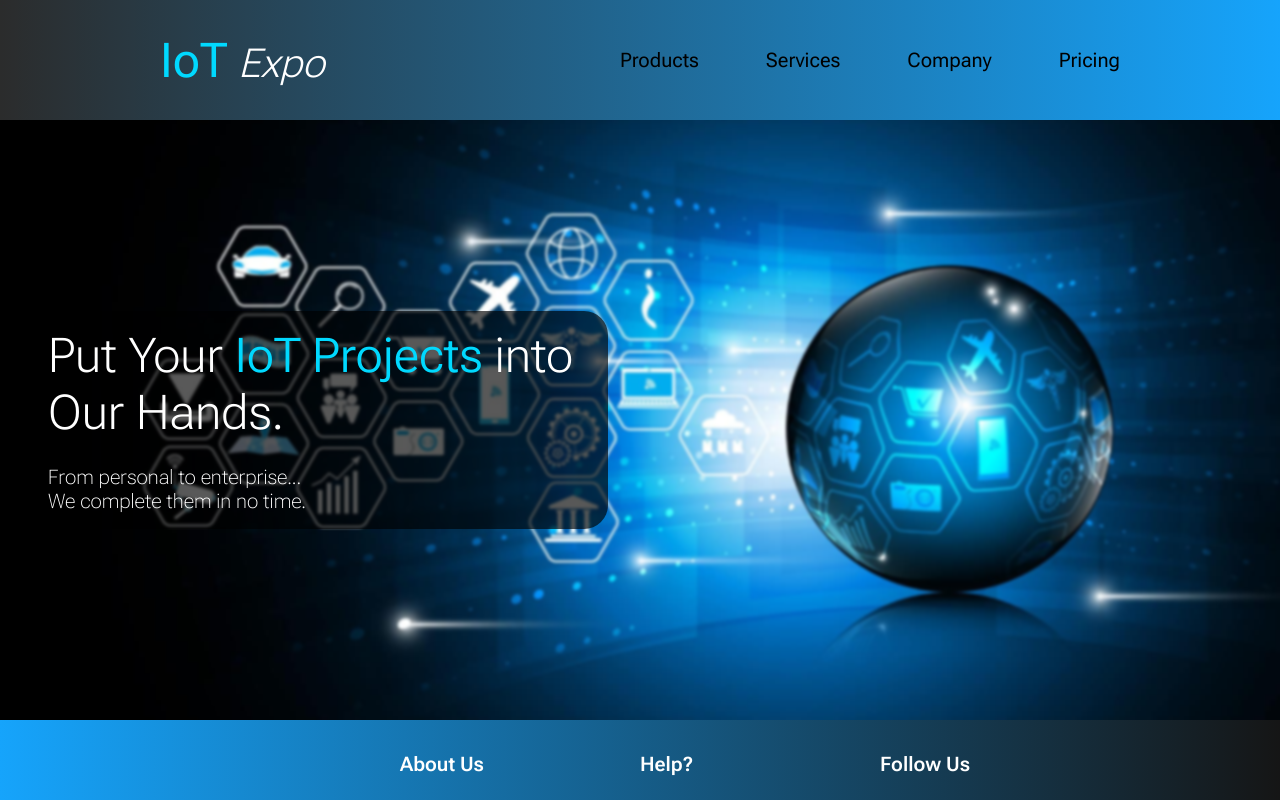
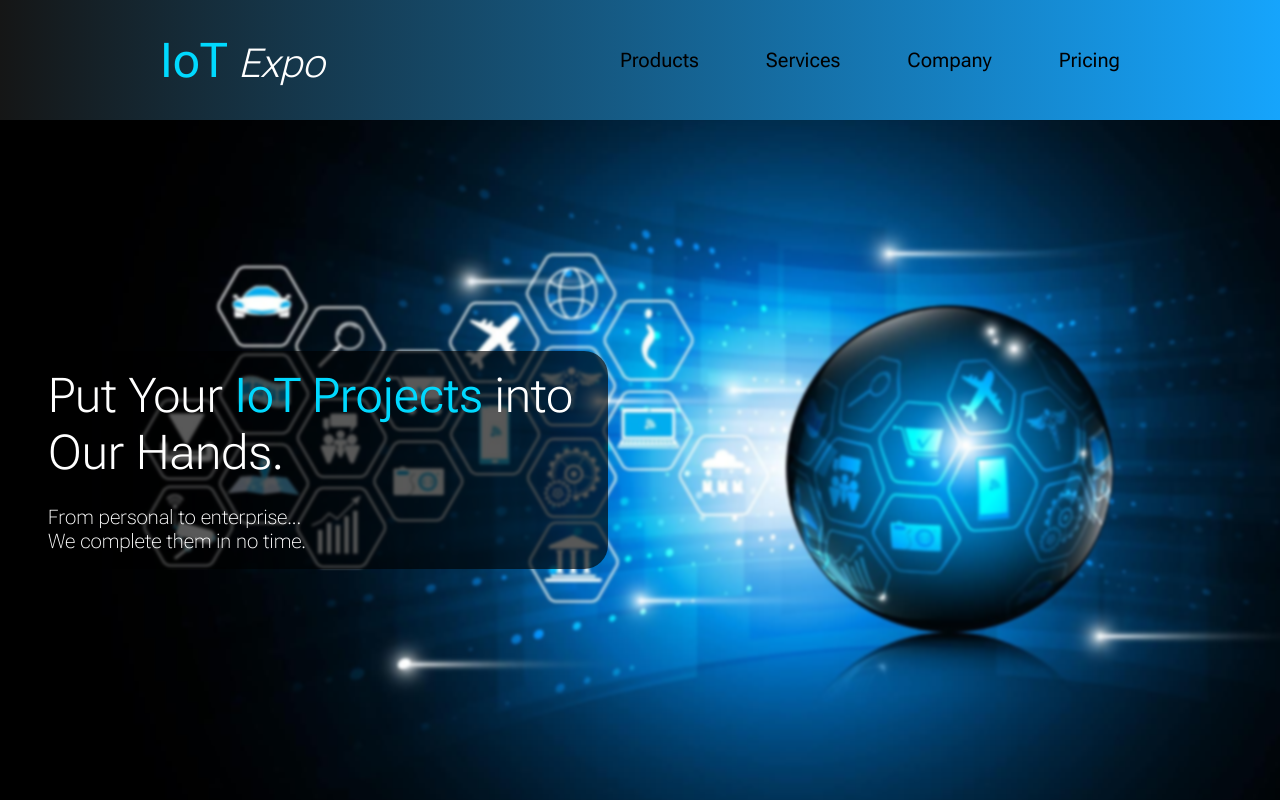
Before and after one commit to n-ii-ma/iot-expo, a Next.js app: page / in a window 1280 px wide. Shown: the top 800 px of the page. Built offline with nearby package versions, Linux system fonts and the light colour scheme.

Commit message:
Fix header to top

```diff
--- a/src/styles/Banner.module.css
+++ b/src/styles/Banner.module.css
@@ -2,9 +2,10 @@
   display: flex;
   align-items: center;
   width: "100%";
-  height: 75vh;
+  height: 85vh;
   position: relative;
   overflow: hidden;
+  margin-top: 15vh;
 }
 
 .container img {
--- a/src/styles/Header.module.css
+++ b/src/styles/Header.module.css
@@ -3,12 +3,15 @@
   height: 15vh;
   background: linear-gradient(
     90deg,
-    rgba(0, 0, 0, 0.8),
+    rgba(0, 0, 0, 0.9),
     rgba(1, 158, 255, 0.9)
   );
   display: flex;
   align-items: center;
   justify-content: space-between;
+  position: fixed;
+  top: 0;
+  z-index: 100;
   padding: 0 10em;
 }
 
```
